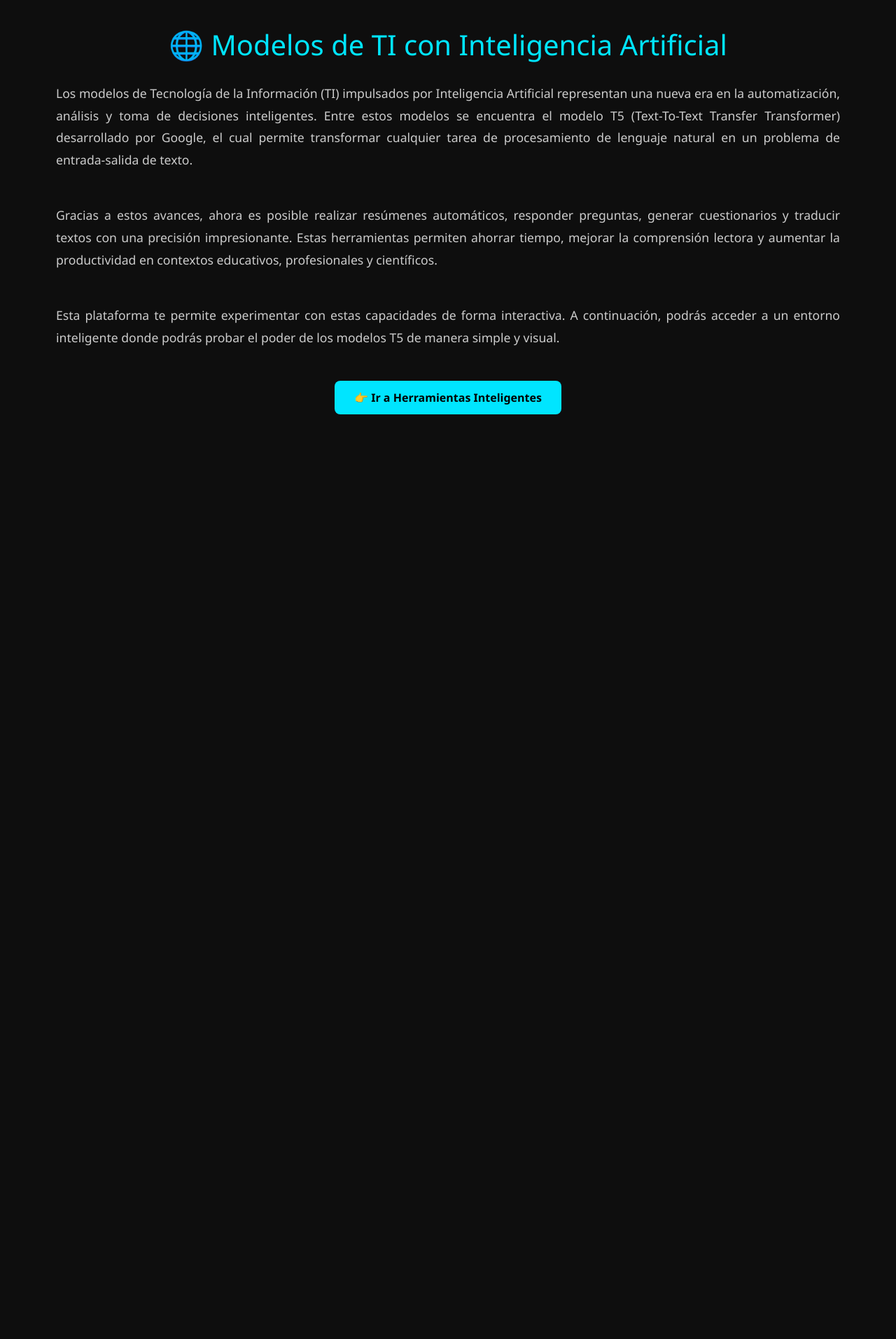
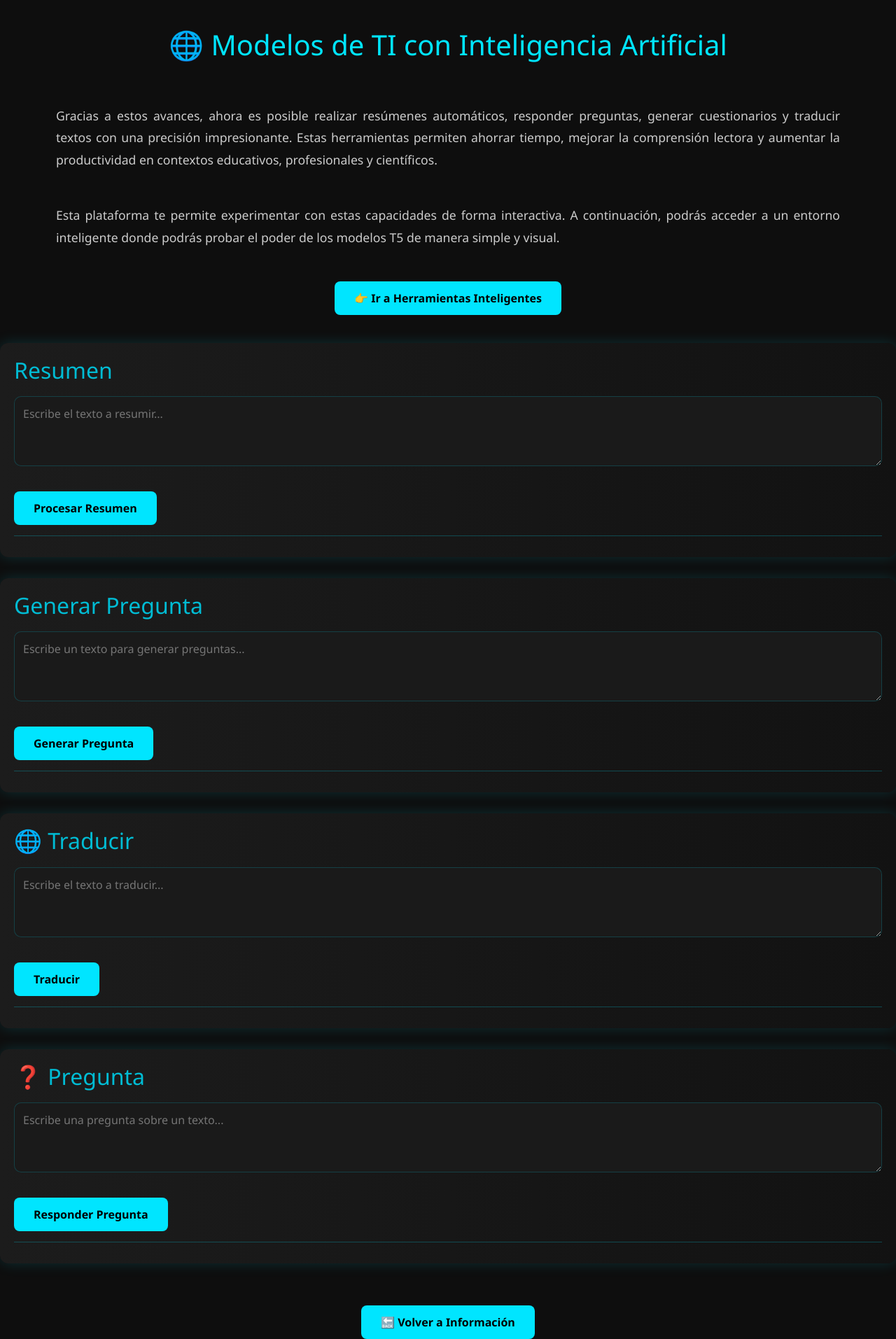
Before and after one commit to Javier2937/ProyectoIA, a Flask app: page / in a window 1280 px wide. Shown: the whole page at 70% size. Before the commit the page ends 592 px from the top, so only its background shows below. Run offline with Flask 3, Linux system fonts and the light colour scheme.

Commit message:
Ya se realizo los modelos de generar pregunta y preguntar

```diff
--- a/app.py
+++ b/app.py
@@ -1,39 +1,69 @@
 from flask import Flask, render_template, request, redirect, url_for, jsonify
+from flask_cors import CORS
 from modelos.modeloT5 import resumir_texto
 from modelos.modeloTraductor import traducir_texto
+from modelos.modeloPreguntaGenerativa import responder_pregunta
+from modelos.modeloGenerarPreguntas import generar_pregunta
+
+
 app = Flask(__name__)
+CORS(app)
+
 
 @app.route('/')
 def index():
     return render_template('loading.html')
 
-
 @app.route('/obtenerResumen', methods=['POST'])
 def resumenT5():
     data = request.get_json()
     texto = data.get('texto')
-
-    # mensaje = f"Este mensaje fue recibido y procesado por fetch y servidor flask {texto}"
-
     if not texto:
         return jsonify({'error': 'No se envió ningún texto'}), 400
-
     resumen = resumir_texto(texto)
-
     return jsonify({'resumen': resumen })
-
 
 @app.route('/traducirTexto', methods=['POST'])
 def traducir():
     data = request.get_json()
     texto = data.get('textoTraducir')
+    if not texto:
+        return jsonify({'error': 'No se envio ningun texto'}), 400
+    traduccion = traducir_texto(texto)
+    return jsonify({'traduccion': traduccion})
+
+@app.route('/pregunta', methods=['POST'])
+def responder():
+    data = request.get_json()
+    pregunta = data.get('texto')
+
+    if not pregunta:
+        return jsonify({'error': 'No se envió ninguna pregunta'}), 400
+
+    try:
+        print("Pregunta recibida:", pregunta)
+        respuesta = responder_pregunta(pregunta)
+        print("Respuesta generada:", respuesta)
+        return jsonify({'resultado': respuesta})
+    except Exception as e:
+        print("ERROR:", e)
+        return jsonify({'error': str(e)}), 500
+
+@app.route('/generar_pregunta', methods=['POST'])
+def generar():
+    data = request.get_json()
+    texto = data.get('texto')
 
     if not texto:
-        return jsonify({'error': 'No se envio ningun texto'}), 400
+        return jsonify({'error': 'No se envió texto'}), 400
 
-    traduccion =  traducir_texto(texto)
+    try:
+        preguntas = generar_pregunta(texto)
+        return jsonify({'resultado': "\n".join(preguntas)})
+    except Exception as e:
+        print("ERROR:", e)
+        return jsonify({'error': str(e)}), 500
 
-    return jsonify({'traduccion': traduccion})
 
 
 if __name__ == '__main__':
--- /dev/null
+++ b/modelos/modeloGenerarPreguntas.py
@@ -0,0 +1,12 @@
+from transformers import AutoTokenizer, AutoModelForSeq2SeqLM
+
+nombre_modelo = "iarfmoose/t5-base-question-generator"
+tokenizer = AutoTokenizer.from_pretrained(nombre_modelo)
+modelo = AutoModelForSeq2SeqLM.from_pretrained(nombre_modelo)
+
+def generar_pregunta(texto):
+    entrada = "generate questions: " + texto.strip()
+    entrada_tokenizada = tokenizer(entrada, return_tensors="pt", truncation=True, max_length=512)
+    salida = modelo.generate(**entrada_tokenizada, max_length=128, num_return_sequences=3, num_beams=5)
+    preguntas = [tokenizer.decode(q, skip_special_tokens=True) for q in salida]
+    return preguntas
--- /dev/null
+++ b/modelos/modeloPreguntaGenerativa.py
@@ -0,0 +1,13 @@
+from transformers import AutoTokenizer, AutoModelForSeq2SeqLM
+
+modelo_nombre = "google/flan-t5-base"
+
+tokenizer = AutoTokenizer.from_pretrained(modelo_nombre)
+modelo = AutoModelForSeq2SeqLM.from_pretrained(modelo_nombre)
+
+def responder_pregunta(pregunta):
+    entrada = tokenizer(pregunta, return_tensors="pt")
+    salida = modelo.generate(**entrada, max_length=100)
+    respuesta = tokenizer.decode(salida[0], skip_special_tokens=True)
+    return respuesta
+print("Modelo FLAN T5 cargado correctamente.")
--- a/static/js/app.js
+++ b/static/js/app.js
@@ -57,8 +57,8 @@ function traducirTexto(event) {
     .then(data => {
         spinner.style.display = "none";  // Oculta spinner
 
-                if (data.resumen) {
-                    resultado.textContent = data.resumen;
+                if (data.traduccion) {
+                    resultado.textContent = data.traduccion;
                 } else {
                     resultado.textContent = "Error: " + data.error;
                 }
@@ -71,3 +71,28 @@ function traducirTexto(event) {
     //
     console.log(texto);
 }
+function enviarTexto(tipo) {
+  const input = document.getElementById(`${tipo}Input`).value;
+  if (!input.trim()) {
+    alert("Por favor escribe algo primero.");
+    return;
+  }
+
+  fetch(`http://localhost:5000/${tipo}`, {
+    method: "POST",
+    headers: {
+      "Content-Type": "application/json"
+    },
+    body: JSON.stringify({ texto: input })  // 👈 asegúrate que se llama "texto"
+  })
+    .then(res => res.json())
+    .then(data => {
+
+
+      document.getElementById(`${tipo}Output`).innerText = data.resultado;
+    })
+    .catch(err => {
+      console.error(err);  // 👈 Aquí se imprime el error del fetch
+      document.getElementById(`${tipo}Output`).innerText = "Error al procesar la solicitud.";
+    });
+}
--- a/templates/loading.html
+++ b/templates/loading.html
@@ -4,24 +4,20 @@
 <head>
   <meta charset="UTF-8" />
   <meta name="viewport" content="width=device-width, initial-scale=1.0" />
-  <title>Modelos de TI Inteligentes</title>
+  <title>EXAMEN</title>
   <link href="https://cdn.jsdelivr.net/npm/bootstrap@5.3.5/dist/css/bootstrap.min.css" rel="stylesheet"
     integrity="sha384-SgOJa3DmI69IUzQ2PVdRZhwQ+dy64/BUtbMJw1MZ8t5HZApcHrRKUc4W0kG879m7" crossorigin="anonymous">
-  <link rel="stylesheet" href="{{ url_for('static', filename='css/style.css')}}">
+
 
 </head>
 
-<body>
+  <link rel="stylesheet" href="{{ url_for('static', filename='css/style.css')}}">
 
-  <!-- Página Informativa / Intro -->
-  <div id="pageIntro" class="page active">
+   <div id="pageIntro" class="page active">
     <h1>🌐 Modelos de TI con Inteligencia Artificial</h1>
     <div class="intro-text">
       <p>
-        Los modelos de Tecnología de la Información (TI) impulsados por Inteligencia Artificial representan una nueva
-        era en la automatización, análisis y toma de decisiones inteligentes. Entre estos modelos se encuentra el modelo
-        T5 (Text-To-Text Transfer Transformer) desarrollado por Google, el cual permite transformar cualquier tarea de
-        procesamiento de lenguaje natural en un problema de entrada-salida de texto.
+
       </p><br />
       <p>
         Gracias a estos avances, ahora es posible realizar resúmenes automáticos, responder preguntas, generar
@@ -37,13 +33,19 @@
       <button onclick="mostrarPagina('main')">👉 Ir a Herramientas Inteligentes</button>
     </div>
   </div>
-
-  <!-- Página Principal con Apartados -->
+   <!-- Página Principal con Apartados -->
   <div id="pageMain" class="page">
     <h1>🔷 Interfaz Inteligente - Herramientas IA 🔷</h1>
 
+    <div class="center">
+      <button onclick="mostrarPagina('main')">👉 Ir a Herramientas Inteligentes</button>
+    </div>
+  </div>
+
+
+<body>
     <div class="section">
-      <h2>📄 Resumen</h2>
+      <h2> Resumen</h2>
       <!-- Formulario para t5 -->
       <form onsubmit="resumenT5(event)">
         <textarea id="textoT5" placeholder="Escribe el texto a resumir..."></textarea>
@@ -57,14 +59,7 @@
     </div>
 
     <div class="section">
-      <h2>❓ Pregunta</h2>
-      <textarea id="preguntaInput" placeholder="Escribe una pregunta sobre un texto..."></textarea>
-      <button onclick="enviarTexto('pregunta')">Responder Pregunta</button>
-      <div class="output" id="preguntaOutput"></div>
-    </div>
-
-    <div class="section">
-      <h2>🧠 Generar Pregunta</h2>
+      <h2> Generar Pregunta</h2>
       <textarea id="generar_preguntaInput" placeholder="Escribe un texto para generar preguntas..."></textarea>
       <button onclick="enviarTexto('generar_pregunta')">Generar Pregunta</button>
       <div class="output" id="generar_preguntaOutput"></div>
@@ -82,10 +77,21 @@
       <div class="output" id="resultadoTraducir"></div>
     </div>
 
-    <div class="center">
+
+   <div class="section">
+      <h2>❓ Pregunta</h2>
+      <textarea id="preguntaInput" placeholder="Escribe una pregunta sobre un texto..."></textarea>
+      <button onclick="enviarTexto('pregunta')">Responder Pregunta</button>
+      <div class="output" id="preguntaOutput"></div>
+    </div>
+
+<div class="center">
       <button onclick="mostrarPagina('intro')">🔙 Volver a Información</button>
     </div>
   </div>
+
+
+
 
   <script>
     function mostrarPagina(pagina) {
```
Also changed, not shown: modeloPreguntaGenerativa.py (added, +13 -0 lines), modelos/modeloPreguntar.py (added, +8 -0 lines).
